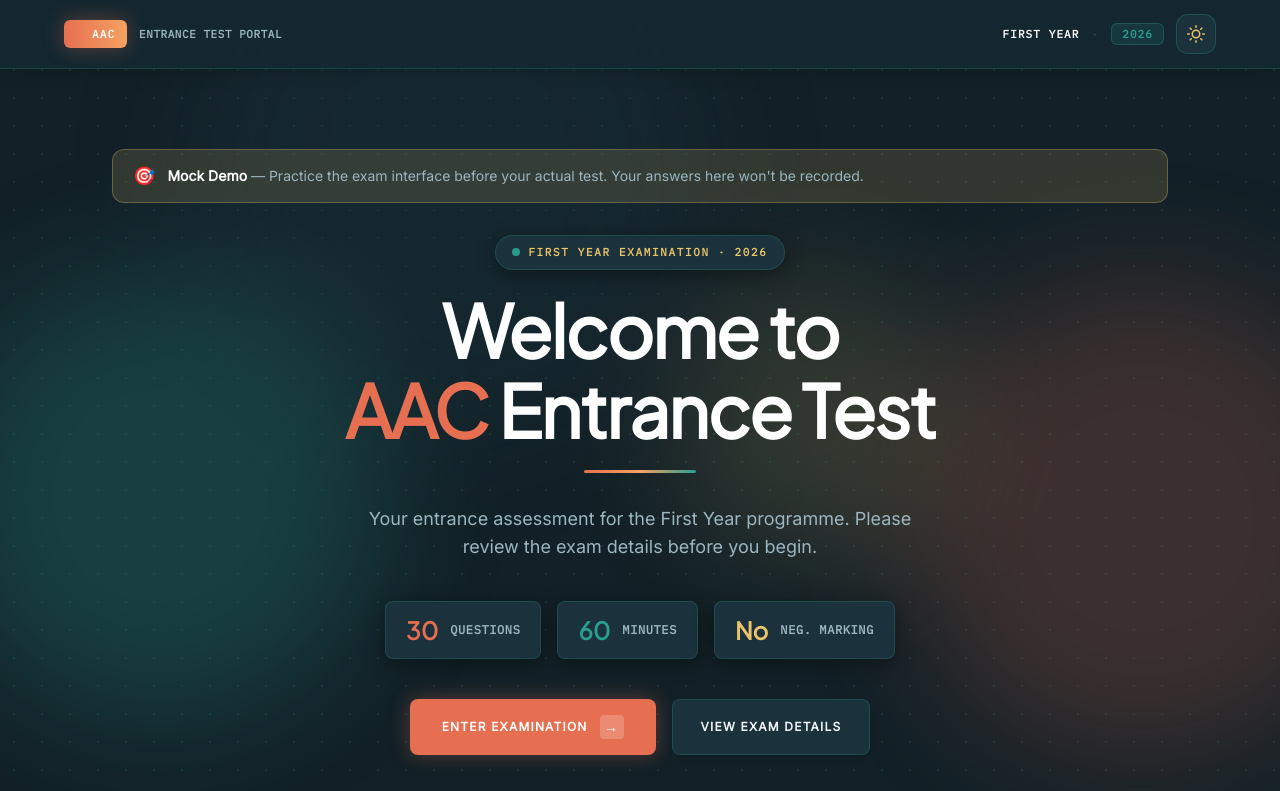
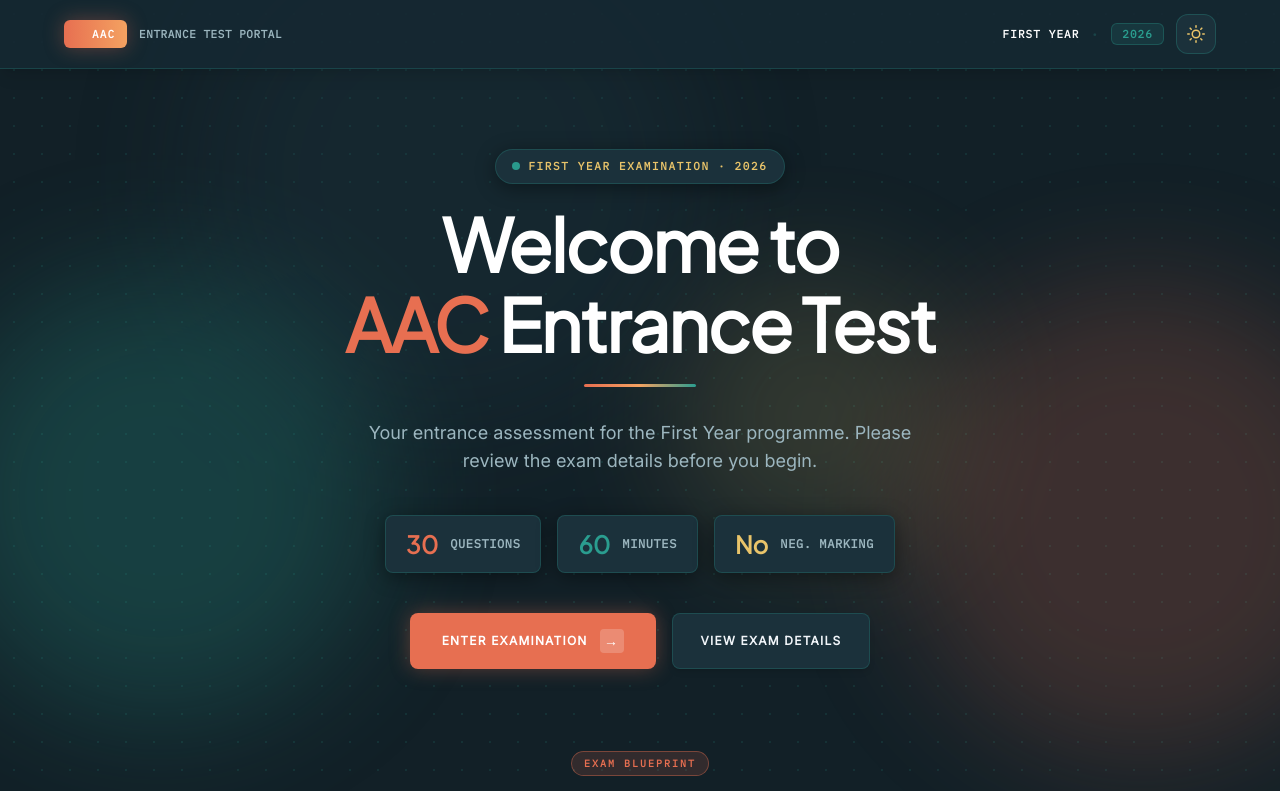
Before and after one commit to Saketh-debug/mock-exam, a React (Vite) app: page / in a window 1280 px wide. Shown: the top 791 px of the page. Built offline with nearby package versions, Linux system fonts and the light colour scheme.

Commit message:
come minor change

```diff
--- a/src/pages/LandingPage.jsx
+++ b/src/pages/LandingPage.jsx
@@ -114,21 +114,10 @@ export default function LandingPage() {
             </header>
 
             {/* ═══ Main Content ═══ */}
-            <main className="max-w-6xl mx-auto w-full px-6 sm:px-12 py-12 sm:py-20 flex-1 flex flex-col relative z-10">
+            <main className="max-w-6xl mx-auto w-full px-6 sm:px-12 py-12 sm:py-20 flex-1 flex flex-col relative z-0">
 
                 {/* ── Demo Notice Banner ── */}
-                <motion.div
-                    initial={{ opacity: 0, y: -10 }}
-                    animate={{ opacity: 1, y: 0 }}
-                    transition={{ duration: 0.5 }}
-                    className="mb-8 px-5 py-3 rounded-xl border flex items-center gap-3 student-badge-gold"
-                >
-                    <span className="text-lg">🎯</span>
-                    <div className="text-sm font-medium student-text-heading">
-                        <span className="font-bold">Mock Demo</span>
-                        <span className="student-text-secondary font-normal"> — Practice the exam interface before your actual test. Your answers here won't be recorded.</span>
-                    </div>
-                </motion.div>
+
 
                 {/* ── Hero Section ── */}
                 <motion.div className="text-center mb-20" initial="hidden" animate="visible" variants={staggerContainer}>
```
Also changed, not shown: 1 other file (tests, documents, lock files or other folders). Lines whose indentation alone changed are shown as unchanged.
